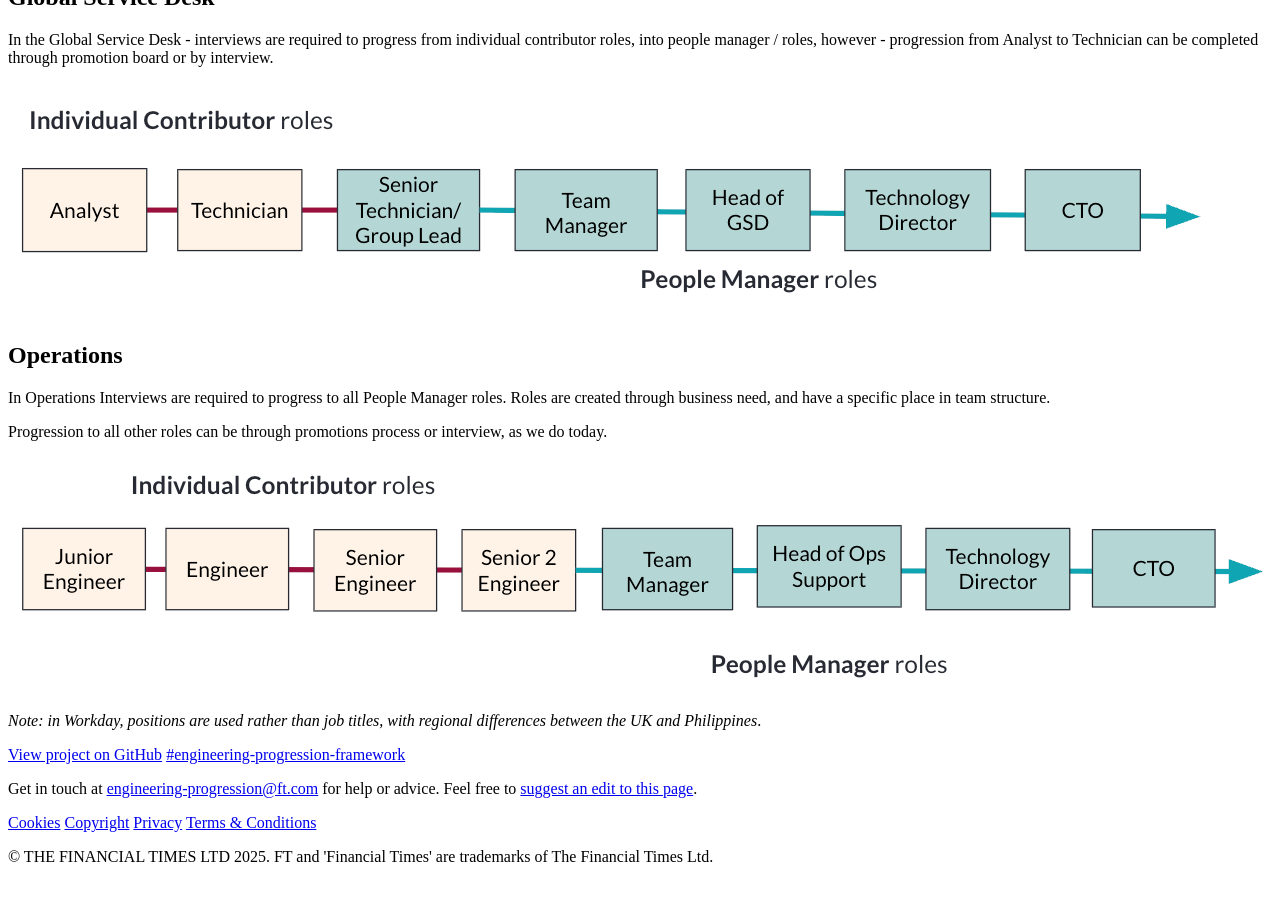
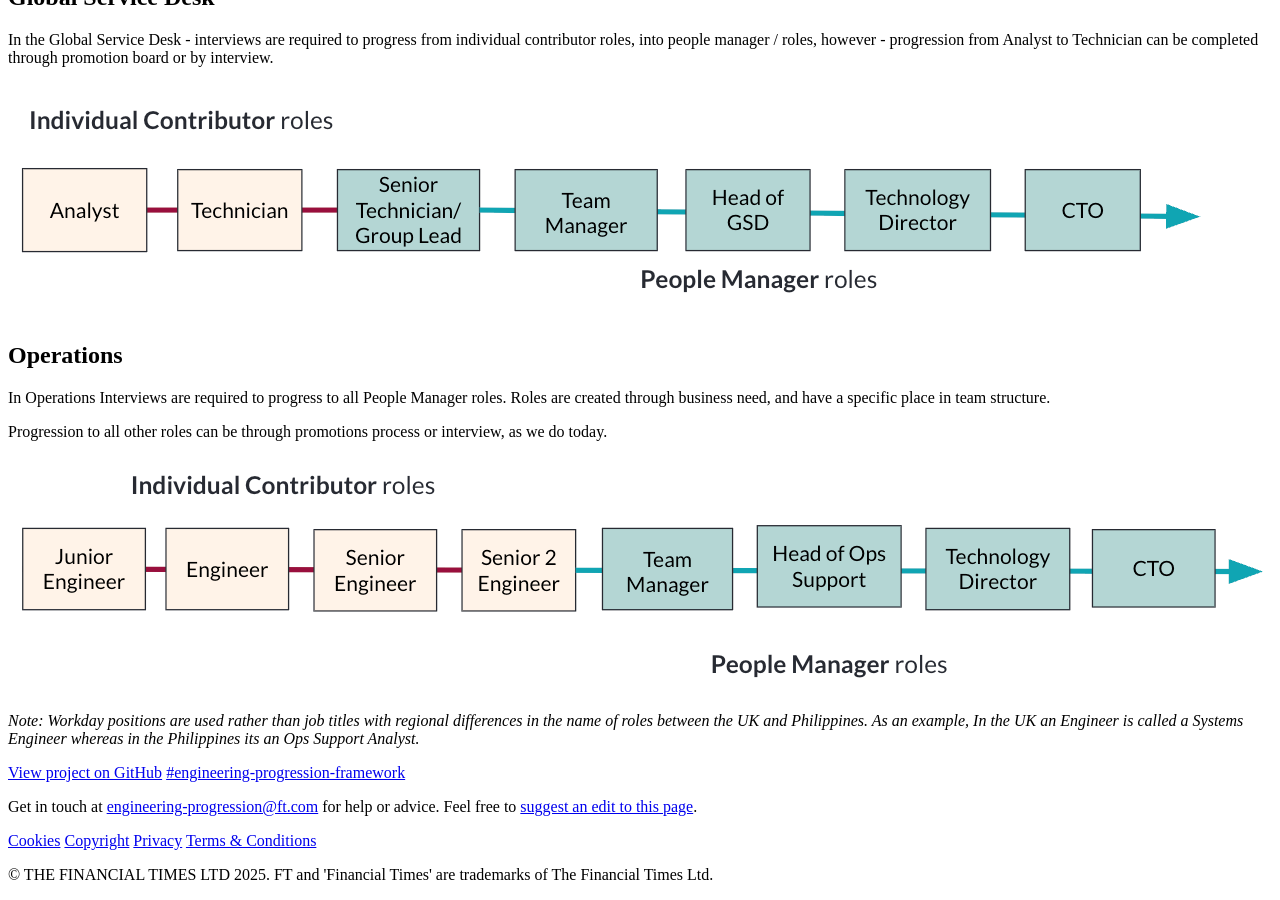
Before and after one commit to Financial-Times/engineering-progression, a Jekyll site: the page built from site/pages/job-families.md, in a window 1280 px wide and 900 px high, scrolled down 936 px. Built offline with Jekyll 4.4.1, drawn with Linux system fonts in a browser that asks for light colours; a style sheet for code colours, icons or effects is not loaded.

Commit message:
Clarify Operations job title differences

```diff
--- a/site/pages/job-families.md
+++ b/site/pages/job-families.md
@@ -29,4 +29,4 @@ Progression to all other roles can be through promotions process or interview, a
 
 ![A diagram showing the different progression paths in Operations](/media/operations-roles.png)
 
-_Note: in Workday, positions are used rather than job titles, with regional differences between the UK and Philippines_.
+_Note: Workday positions are used rather than job titles with regional differences in the name of roles between the UK and Philippines. As an example, In the UK an Engineer is called a Systems Engineer whereas in the Philippines its an Ops Support Analyst._
```
